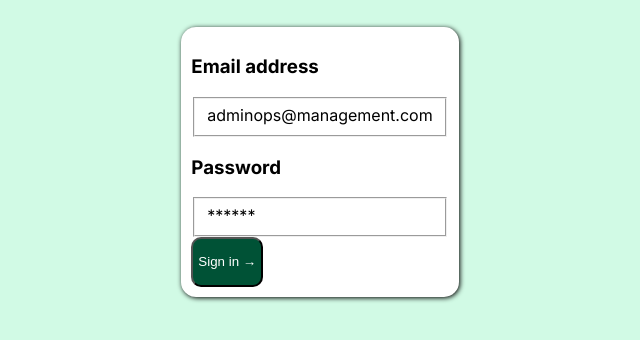
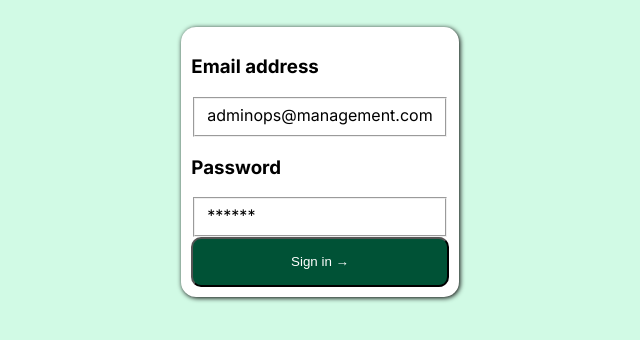
Before and after one commit to CrispyID/AdminOps-Personal-Project-F5, a plain HTML site: page login.html in a window 1280 px wide. Shown: the part 294-634 px from the top of the page, without its empty margins (320-960 px from the left). Drawn offline with Linux system fonts and the light colour scheme.

Commit message:
fix: separated more .css code

```diff
--- a/src/pages/css/base/global.css
+++ b/src/pages/css/base/global.css
@@ -15,12 +15,3 @@ body {
 h1 {
     color: #006C49;
 }
-
-button {
-    height: 50px;
-    width: max-content;
-    color: white;
-    padding: 0px 5px 0px;
-    border-radius: 10px;
-    background-color: #005236;
-}
--- a/src/pages/css/components/button.css
+++ b/src/pages/css/components/button.css
@@ -0,0 +1,8 @@
+
+button {
+    height: 50px;
+    width: 100%;
+    color: white;
+    border-radius: 10px;
+    background-color: #005236;
+}
```
